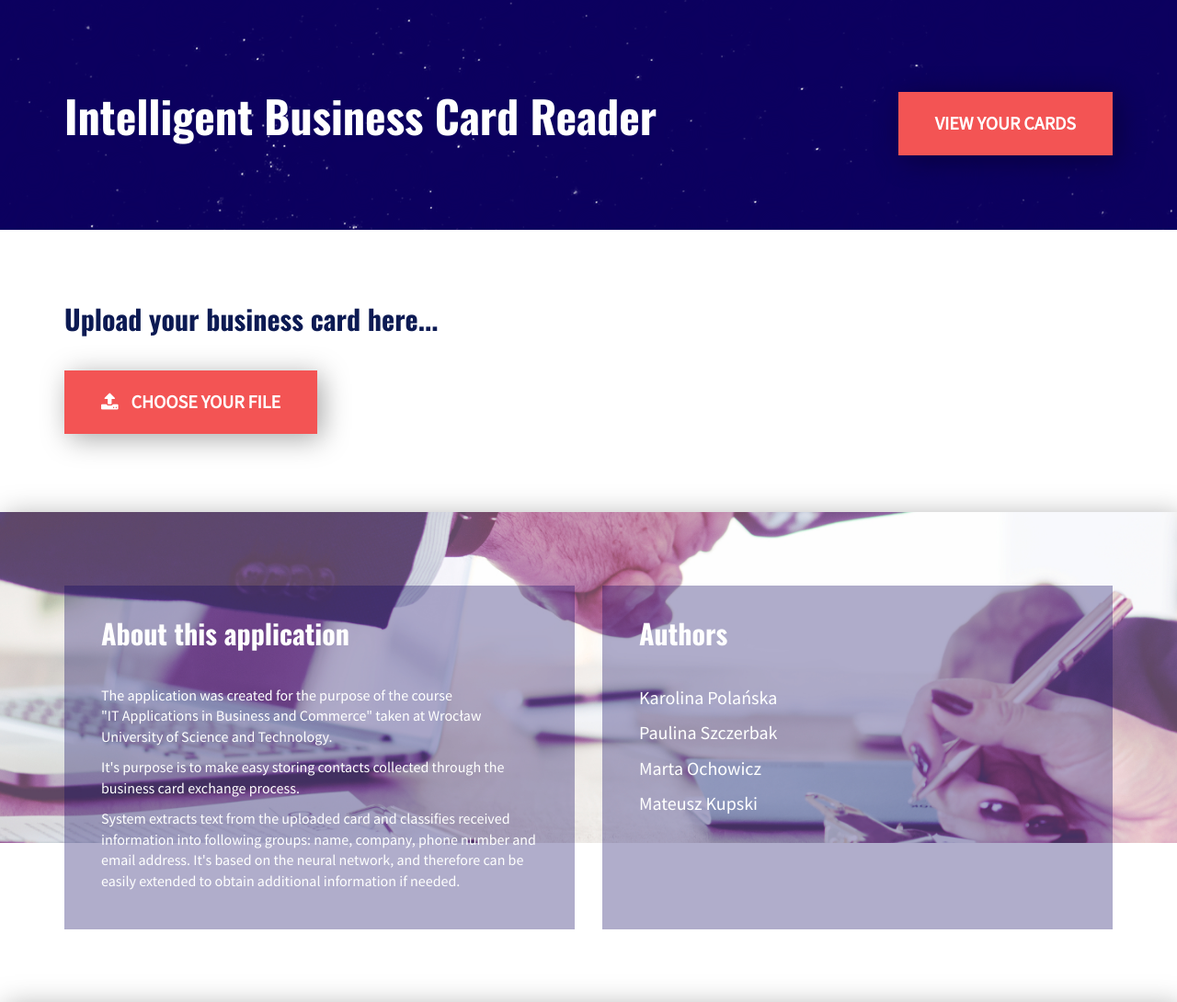
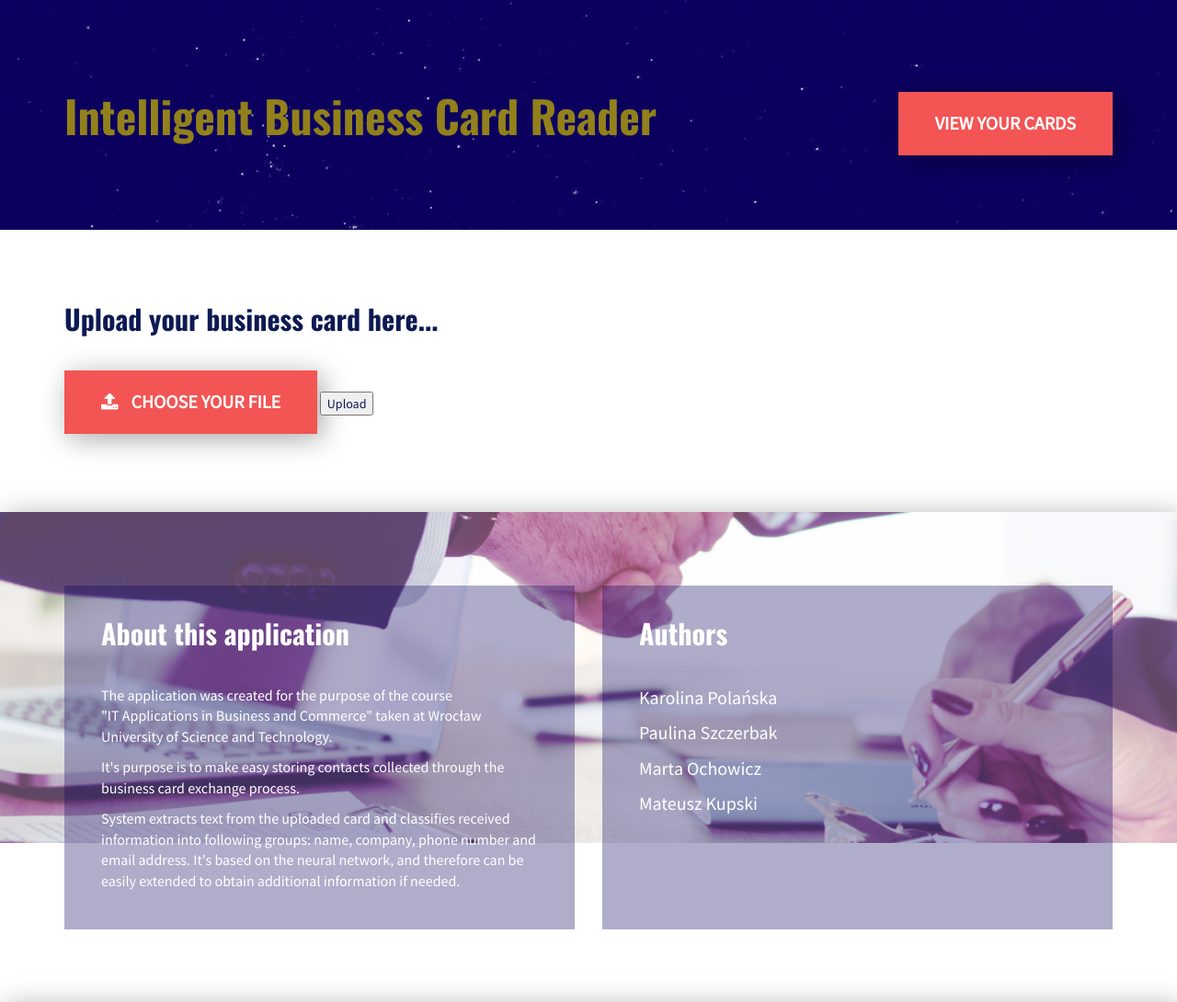
Before and after one commit to 209163/IT_APP_WE0730_business_card_reader, a Django app: page / in a window 1280 px wide. Shown: the top 1090 px of the page at 92% size. Run offline with Django 3.2, Linux system fonts and the light colour scheme; some libraries are stand-ins or nearby versions.

Commit message:
Added saving uploaded image to /media. Currently based on <input>, will be changed into <form>.

```diff
--- a/business_card_reader/settings.py
+++ b/business_card_reader/settings.py
@@ -124,3 +124,7 @@ STATIC_ROOT = os.path.join(BASE_DIR, 'public', 'static')
 STATICFILES_DIRS = (
     os.path.join(BASE_DIR, "static"),
 )
+
+# Media - place where uploaded files are stored
+MEDIA_URL = '/media/'
+MEDIA_ROOT = os.path.join(BASE_DIR, 'media')
--- a/business_card_reader/urls.py
+++ b/business_card_reader/urls.py
@@ -13,10 +13,16 @@ Including another URLconf
     1. Import the include() function: from django.urls import include, path
     2. Add a URL to urlpatterns:  path('blog/', include('blog.urls'))
 """
+from django.conf.urls.static import static
 from django.contrib import admin
 from django.urls import path, include
+
+from business_card_reader import settings
 
 urlpatterns = [
     path('admin/', admin.site.urls),
     path('', include('business_card_reader_app.urls')),
 ]
+
+if settings.DEBUG:
+    urlpatterns += static(settings.MEDIA_URL, document_root=settings.MEDIA_ROOT)
--- a/business_card_reader_app/templates/business_card_reader_app/index.html
+++ b/business_card_reader_app/templates/business_card_reader_app/base.html
@@ -37,48 +37,22 @@
     <body>
         <header>
             <div class="container">
-                <h1>Intelligent Business Card Reader</h1>
-                <a href="business_cards_list.html" class="button">View your cards</a>
+                <h1><a href="/">Intelligent Business Card Reader</a></h1>
+                <a href="{% url 'business_cards_list' %}" class="button">View your cards</a>
             </div>
             <div class="stars"></div>
             <div class="twinkling"></div>
         </header>
 
+        <!-- Uploading the image - card_upload.html -->
         <div class="app">
             <div class="container">
-                <div class="row">
-                    <div class="col-xs-12">
-                        <div class="upload-section">
-                            <h2>Upload your business card here...</h2>
-                            <input type="file" name="file" id="file" class="inputfile" />
-                            <label for="file"><i class="fa fa-upload"></i> Choose your file</label>
-                        </div>
-                    </div>
-                </div>
-                <div class="row" id="results">
-                    <div class="col-md-6">
-                        <div class="visit-card-content invisible">
-                            <img src="{% static 'img/card.jpg' %}" alt="">
-                        </div>
-                    </div>
-                    <div class="col-md-6">
-                        <div class="card-details invisible">
-                            <p><b><i class="fa fa-user"></i> Name:</b> Jan Kowalsky</p>
-                            <p><b><i class="fa fa-briefcase"></i> Company:</b> Wrocław University of Science and Technology</p>
-                            <p><b><i class="fa fa-phone"></i> Phone:</b> + 00 00 000 000</p>
-                            <p><b><i class="fa fa-envelope"></i> Email:</b> jan.kowalsky@pwr.edu.pl</p>
-                            <div class="infobox invisible">
-                                Collected data was successfully saved in the database.
-                            </div>
-                        </div>
-                    </div>
-                </div>
+                {% block img %}
+                {% endblock %}
             </div>
         </div>
 
-        <!-- Printing elements from database
-        We can replace 'block' below with a 'for in' from business_cards_list.html
-        and perform operations with 'invisible' class-->
+        <!-- Displaying database's content -->
         <div class="app">
             <div class="container">
                 {% block content %}
--- a/business_card_reader_app/templates/business_card_reader_app/business_cards_list.html
+++ b/business_card_reader_app/templates/business_card_reader_app/business_cards_list.html
@@ -1,4 +1,4 @@
-{% extends 'business_card_reader_app/index.html' %}
+{% extends 'business_card_reader_app/base.html' %}
 {% load staticfiles %}
 
 {% block content %}
--- /dev/null
+++ b/business_card_reader_app/templates/business_card_reader_app/card_upload.html
@@ -0,0 +1,27 @@
+{% extends 'business_card_reader_app/base.html' %}
+
+{% load staticfiles %}
+
+{% block img %}
+  <form method="post" enctype="multipart/form-data">
+    {% csrf_token %}
+{#    <input type="file" name="myfile">#}
+{#    <button type="submit">Upload</button>#}
+    <div class="row">
+        <div class="col-xs-12">
+            <div class="upload-section">
+                <h2>Upload your business card here...</h2>
+                <input type="file" name="myfile" id="file" class="inputfile" />
+                <label for="file"><i class="fa fa-upload"></i> Choose your file</label>
+                <button type="submit">Upload</button>
+            </div>
+        </div>
+    </div>
+  </form>
+
+  {% if uploaded_file_url %}
+    <p>File uploaded at: <a href="{{ uploaded_file_url }}">{{ uploaded_file_url }}</a></p>
+  {% endif %}
+
+{#  <p><a href="{% url 'card_upload' %}">Return to home</a></p>#}
+{% endblock %}
--- a/business_card_reader_app/urls.py
+++ b/business_card_reader_app/urls.py
@@ -1,8 +1,9 @@
-from django.urls import path
+from django.conf.urls import url
 
 from . import views
 
 urlpatterns = [
-    path('', views.dashboard),
-    path('business_cards_list.html', views.business_cards_list),
+    url(r'^$', views.card_upload, name='card_upload'),
+    url(r'^business_cards_list/$', views.business_cards_list, name='business_cards_list'),
+
 ]
--- a/business_card_reader_app/views.py
+++ b/business_card_reader_app/views.py
@@ -1,12 +1,25 @@
+from django.core.files.storage import FileSystemStorage
 from django.shortcuts import render
 
 from .models import BusinessCard
 
 
-def dashboard(request):
-    return render(request, 'business_card_reader_app/index.html')
+def home(request):
+    return render(request, 'business_card_reader_app/card_upload.html')
 
 
 def business_cards_list(request):
     business_cards = BusinessCard.objects.order_by('surname')
     return render(request, 'business_card_reader_app/business_cards_list.html', {'business_cards' : business_cards})
+
+
+def card_upload(request):
+    if request.method == 'POST' and request.FILES['myfile']:
+        myfile = request.FILES['myfile']
+        fs = FileSystemStorage()
+        filename = fs.save(myfile.name, myfile)
+        uploaded_file_url = fs.url(filename)
+        return render(request, 'business_card_reader_app/card_upload.html', {
+            'uploaded_file_url': uploaded_file_url
+        })
+    return render(request, 'business_card_reader_app/card_upload.html')
```
Also changed, not shown: business_card_reader_app/models.py (+8 -0 lines), business_card_reader_app/templates/business_card_reader_app/forms.py (added, +9 -0 lines).
